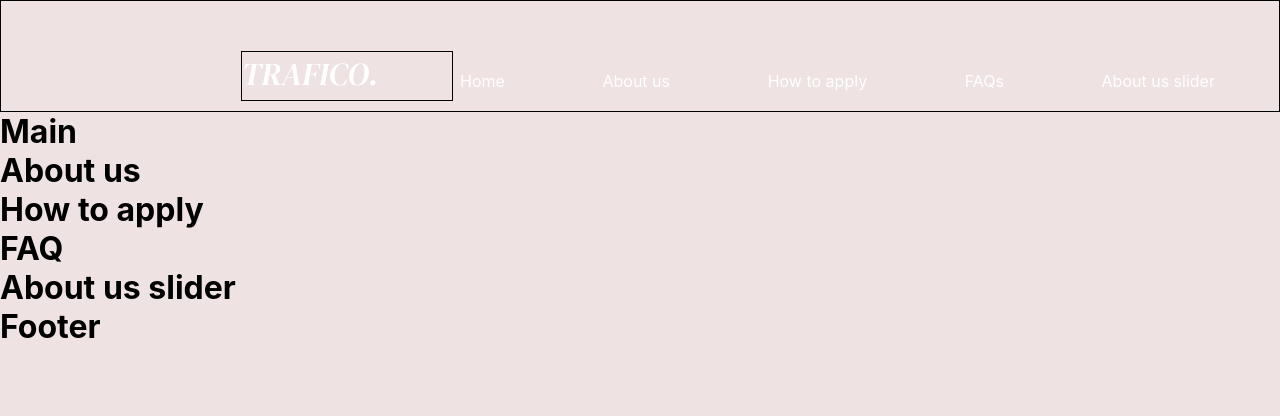
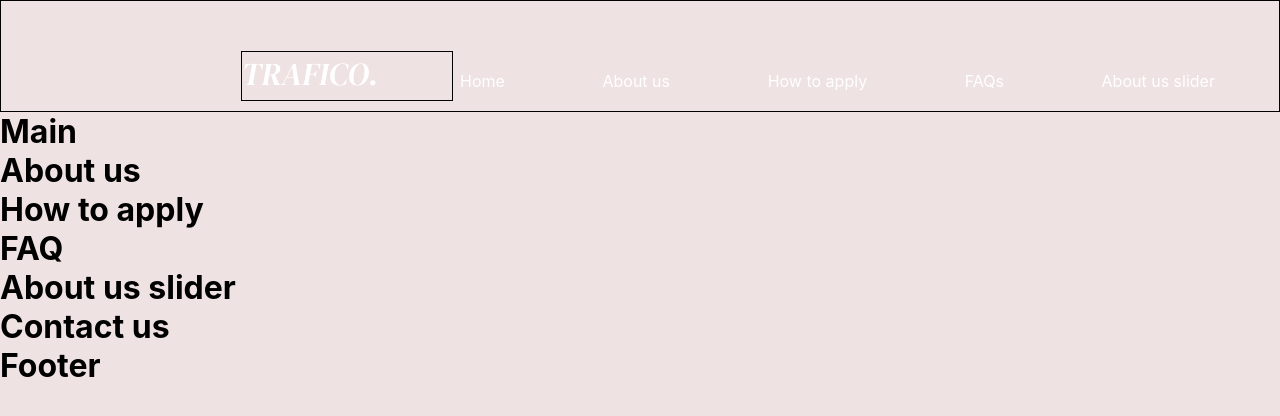
Before and after one commit to AlyonaYAV/react-spa-delivery, a React (Create React App) app: page / in a window 1280 px wide. Shown: the top 416 px of the page. Built offline with nearby package versions, Linux system fonts and the light colour scheme.

Commit message:
Added a new section 'Contact-us' to the project

```diff
--- a/src/App.js
+++ b/src/App.js
@@ -1,5 +1,5 @@
 import './App.css';
-import { Header, Main, AboutUs, HowToApply, Faq, AboutUsSlider, Footer } from './sections';
+import { Header, Main, AboutUs, HowToApply, Faq, AboutUsSlider, ContactUs, Footer } from './sections';
 import { Navbar } from './components';
 
 function App() {
@@ -14,6 +14,7 @@ function App() {
         <HowToApply />
         <Faq />
         <AboutUsSlider />
+        <ContactUs />
         <Footer />
       </header>
     </div>
--- /dev/null
+++ b/src/sections/contact-us/ContactUs.jsx
@@ -0,0 +1,10 @@
+import React from "react";
+import './contact-us.css';
+
+const ContactUs = ()=>{
+    return (<div>
+        <h1>Contact us</h1>
+    </div>)
+}
+
+export default ContactUs;
--- a/src/sections/index.js
+++ b/src/sections/index.js
@@ -5,3 +5,4 @@ export { default as Footer } from './footer/Footer';
 export { default as Header } from './header/Header';
 export { default as HowToApply } from './how-to-apply/HowToApply';
 export { default as Main } from './main/Main';
+export { default as ContactUs } from './contact-us/ContactUs';
```
Also changed, not shown: src/sections/contact-us/contact-us.css (added).
